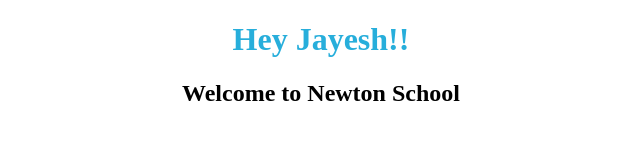
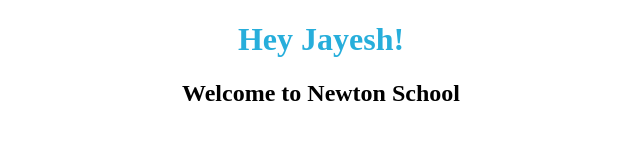
Before and after one commit to RahulSanodia/Greetings-with-Props---React-Basics-Rendering-Lists-Conditional-content-What---vbqnydldhu9s, a React app: page / in a window 1280 px wide. Shown: the top 160 px of the page, without its empty margins (319-959 px from the left). Built offline with nearby package versions, Linux system fonts and the light colour scheme.

Commit message:
Update App.js

```diff
--- a/src/components/App.js
+++ b/src/components/App.js
@@ -4,7 +4,7 @@ import Welcome from './Welcome';
 
 const App = () => {
   return (
-    <Welcome name="Jayesh!" />
+    <Welcome name="Jayesh" />
   )
 }
 
```
